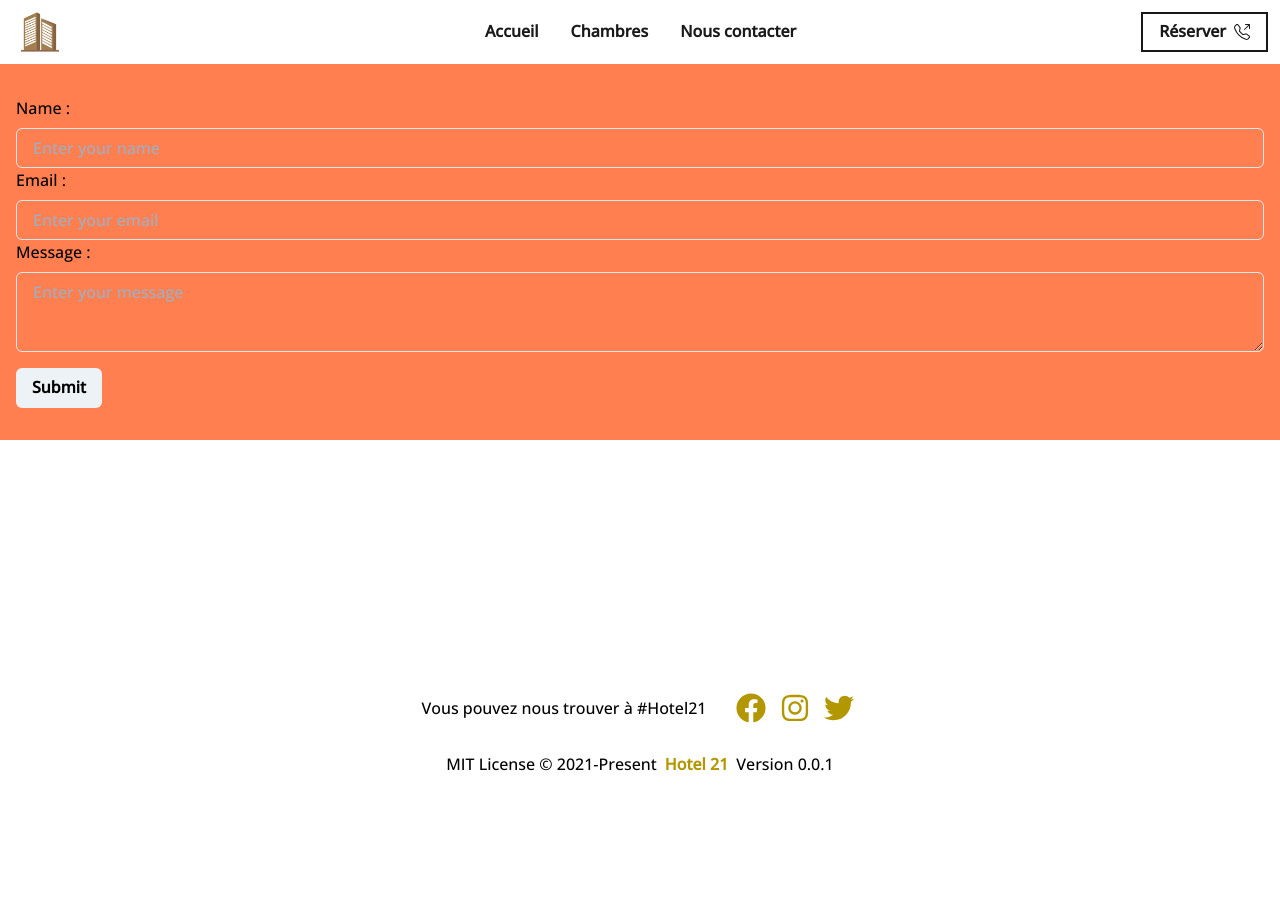
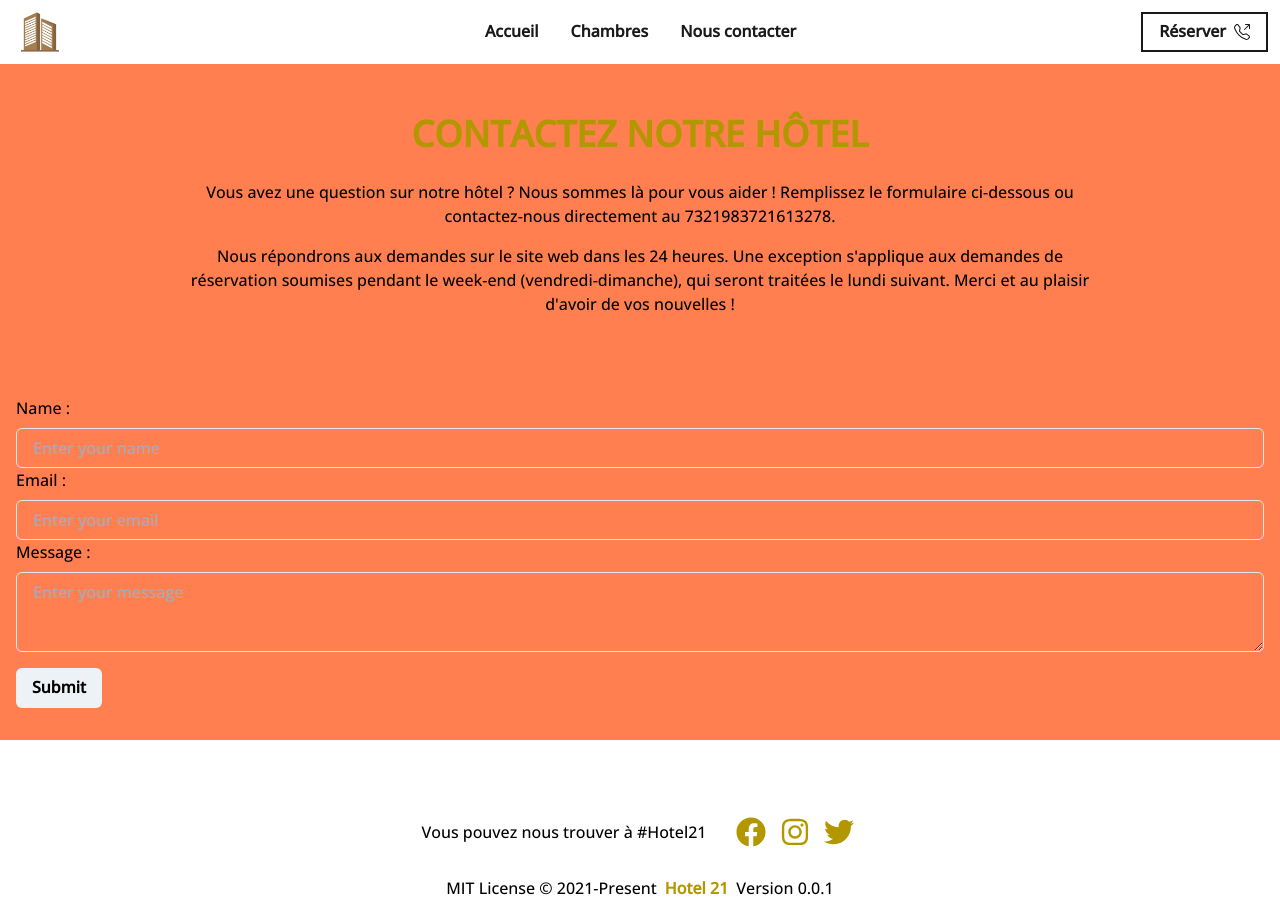
Before and after one commit to nemo256/hotel, a Next.js app: page /nous-contacter in a window 1280 px wide. Before the commit the page ends 800 px from the top, so only its background shows below. Built offline with nearby package versions, Linux system fonts and the light colour scheme.

Commit message:
Update nous-contacter.js

```diff
--- a/src/pages/nous-contacter.js
+++ b/src/pages/nous-contacter.js
@@ -1,5 +1,6 @@
 import { Container } from '@chakra-ui/react'
 import Element from '../components/nous-contacter/Element'
+import Head from '../components/nous-contacter/Head'
 
 export default function Index() {
   return (
@@ -11,6 +12,7 @@ export default function Index() {
         justify='center'
         align='center'
       >
+          <Head/>
         <Element />
       </Container>
     </>
```
